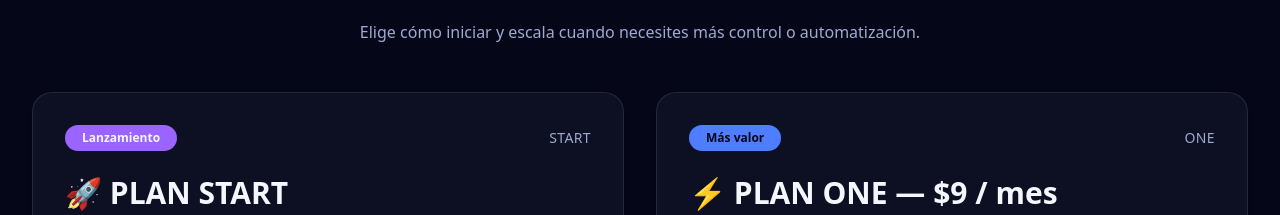
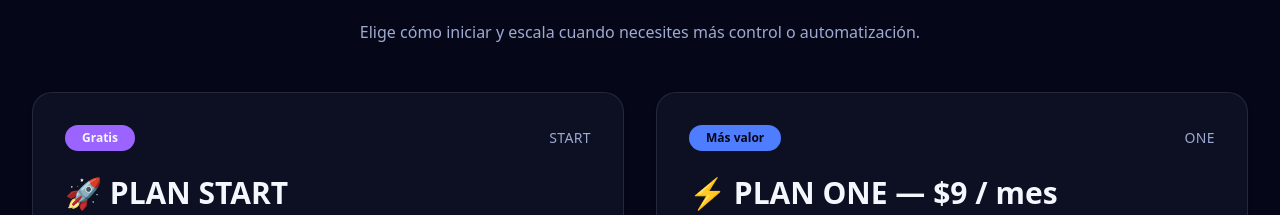
Before and after one commit to ridarcos/wossidlanding, a Next.js app: page / in a window 1280 px wide. Shown: the part 2472-2687 px from the top of the page. Built offline with nearby package versions, Linux system fonts and the light colour scheme.

Commit message:
Refactor: Update 'Velocidad que impulsa tu día' section with new copy

```diff
--- a/app/page.tsx
+++ b/app/page.tsx
@@ -75,7 +75,7 @@ const plans = [
       "Verificación en tiempo real",
     ],
     badge: {
-      label: "Lanzamiento",
+      label: "Gratis",
       variant: "bg-[var(--woss-uv)] text-[var(--woss-white)]",
     },
   },
```
